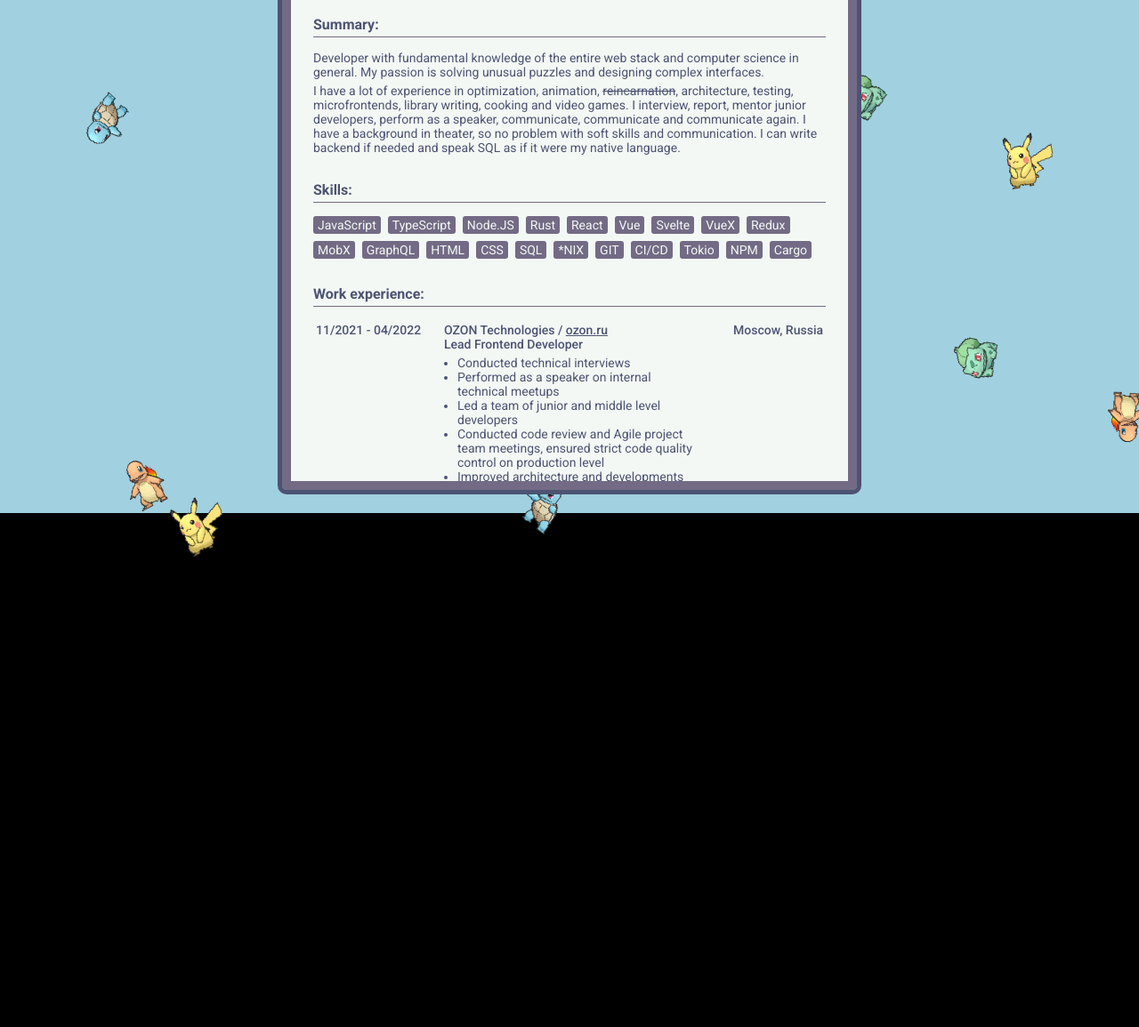
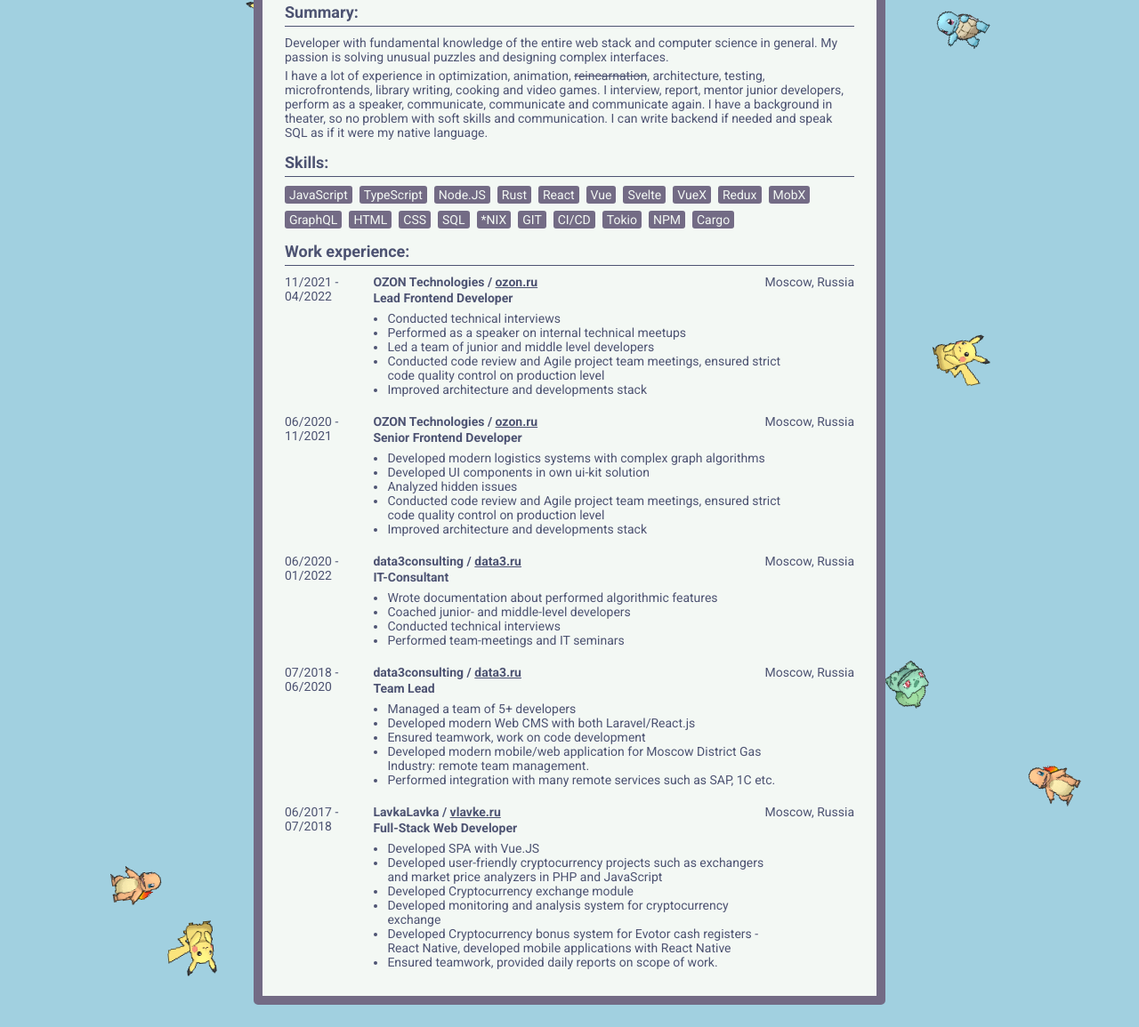
Before and after one commit to rzru/rzru.github.io, a Svelte app: page /cv in a window 1280 px wide. Shown: the part 223-1378 px from the top of the page at 89% size. Before the commit the page ends 851 px from the top, so only its background shows below. Built offline with nearby package versions, Linux system fonts and the light colour scheme.

Commit message:
:sparkles: :recycle: rewrote CV with mobile-first, added print

```diff
--- /dev/null
+++ b/src/lib/components/experience-table.svelte
@@ -0,0 +1,97 @@
+<script lang="ts">
+	interface Dates {
+		start: string;
+		end: string;
+	}
+
+	interface ExperienceRow {
+		dates: Dates;
+		name: string;
+		place: string;
+		position: string;
+		website: string;
+		achievements: string[];
+	}
+
+	export let experience: ExperienceRow[];
+</script>
+
+<div class="experience">
+	{#each experience as { dates, name, place, position, website, achievements }}
+		<div class="row">
+			<div class="dates">{dates.start} - {dates.end}</div>
+			<div class="info">
+				<div class="lead">
+					<div>
+						<b class="lead-text">
+							{name} / <a href={website} target="_blank">{website}</a>
+						</b>
+						<b class="lead-text">{position}</b>
+					</div>
+					<div>{place}</div>
+				</div>
+				<ul class="achievements">
+					{#each achievements as achievement}
+						<li>{achievement}</li>
+					{/each}
+				</ul>
+			</div>
+		</div>
+	{/each}
+</div>
+
+<style>
+	.experience {
+		display: flex;
+		flex-direction: column;
+		gap: 15px;
+	}
+
+	.achievements {
+		margin: 0;
+		padding: 5px 16px;
+	}
+
+	.row {
+		display: flex;
+		flex-direction: column;
+		gap: 4px;
+	}
+
+	.lead-text {
+		display: block;
+		margin-bottom: 2px;
+	}
+
+	.lead {
+		display: flex;
+		flex-direction: column;
+	}
+
+	a {
+		color: var(--select-outline);
+	}
+
+	@media (min-width: 600px), print {
+		.row {
+			flex-direction: row;
+		}
+
+		.dates {
+			width: 15%;
+		}
+
+		.info {
+			width: 85%;
+		}
+
+		.lead {
+			flex-direction: row;
+			justify-content: space-between;
+		}
+
+		.achievements {
+			width: 82%;
+		}
+	}
+</style>
--- a/src/routes/cv.svelte
+++ b/src/routes/cv.svelte
@@ -1,5 +1,6 @@
 <script lang="ts">
 	import { browser } from '$app/env';
+	import ExperienceTable from '$lib/components/experience-table.svelte';
 	import { randomIntegerInRange } from '$lib/utils';
 
 	interface Pokemon {
@@ -34,35 +35,98 @@
 		'Cargo'
 	];
 	const gifs = ['bulbasaur.gif', 'charmander.gif', 'eevee.gif', 'squirtle.gif', 'pikachu.gif'];
+	const experience = [
+		{
+			dates: {
+				start: '11/2021',
+				end: '04/2022'
+			},
+			name: 'OZON Technologies',
+			place: 'Moscow, Russia',
+			position: 'Lead Frontend Developer',
+			website: 'ozon.ru',
+			achievements: [
+				'Conducted technical interviews',
+				'Performed as a speaker on internal technical meetups',
+				'Led a team of junior and middle level developers',
+				'Conducted code review and Agile project team meetings, ensured strict code quality control on production level',
+				'Improved architecture and developments stack'
+			]
+		},
+		{
+			dates: {
+				start: '06/2020',
+				end: '11/2021'
+			},
+			name: 'OZON Technologies',
+			place: 'Moscow, Russia',
+			position: 'Senior Frontend Developer',
+			website: 'ozon.ru',
+			achievements: [
+				'Developed modern logistics systems with complex graph algorithms',
+				'Developed UI components in own ui-kit solution',
+				'Analyzed hidden issues',
+				'Conducted code review and Agile project team meetings, ensured strict code quality control on production level',
+				'Improved architecture and developments stack'
+			]
+		},
+		{
+			dates: {
+				start: '06/2020',
+				end: '01/2022'
+			},
+			name: 'data3consulting',
+			place: 'Moscow, Russia',
+			position: 'IT-Consultant',
+			website: 'data3.ru',
+			achievements: [
+				'Wrote documentation about performed algorithmic features',
+				'Coached junior- and middle-level developers',
+				'Conducted technical interviews',
+				'Performed team-meetings and IT seminars'
+			]
+		},
+		{
+			dates: {
+				start: '07/2018',
+				end: '06/2020'
+			},
+			name: 'data3consulting',
+			place: 'Moscow, Russia',
+			position: 'Team Lead',
+			website: 'data3.ru',
+			achievements: [
+				'Managed a team of 5+ developers',
+				'Developed modern Web CMS with both Laravel/React.js',
+				'Ensured teamwork, work on code development',
+				'Developed modern mobile/web application for Moscow District Gas Industry: remote team management.',
+				'Performed integration with many remote services such as SAP, 1C etc.'
+			]
+		},
+		{
+			dates: {
+				start: '06/2017',
+				end: '07/2018'
+			},
+			name: 'LavkaLavka',
+			place: 'Moscow, Russia',
+			position: 'Full-Stack Web Developer',
+			website: 'vlavke.ru',
+			achievements: [
+				'Developed SPA with Vue.JS',
+				'Developed user-friendly cryptocurrency projects such as exchangers and market price analyzers in PHP and JavaScript',
+				'Developed Cryptocurrency exchange module',
+				'Developed monitoring and analysis system for cryptocurrency exchange',
+				'Developed Cryptocurrency bonus system for Evotor cash registers - React Native, developed mobile applications with React Native',
+				'Ensured teamwork, provided daily reports on scope of work.'
+			]
+		}
+	];
 	const interval = 300;
-	const onScroll = () => {
-		const delta = container.scrollTop - lastScrollTop;
-		let newPokemonList = pokemonList.map((pokemon) => {
-			let y = pokemon.y + delta / 2;
-
-			while (y < 0) {
-				y += document.body.offsetHeight;
-			}
-
-			while (y > document.body.offsetHeight) {
-				y -= document.body.offsetHeight;
-			}
-
-			return {
-				...pokemon,
-				y
-			};
-		});
-		requestAnimationFrame(() => {
-			pokemonList = newPokemonList;
-		});
-		lastScrollTop = container.scrollTop;
-	};
+	const gifHypotenuse = 85;
 
 	let maxPokemon = 120;
 	let pokemonList: Pokemon[] = [];
-	let container: HTMLDivElement;
-	let lastScrollTop = 0;
 	let id = 1;
 
 	if (browser) {
@@ -76,8 +140,8 @@
 				{
 					id,
 					gif: gifs[randomIntegerInRange(0, gifs.length - 1)],
-					x: randomIntegerInRange(0, document.body.offsetWidth),
-					y: randomIntegerInRange(0, document.body.offsetHeight),
+					x: randomIntegerInRange(0, document.body.scrollWidth - gifHypotenuse),
+					y: randomIntegerInRange(0, document.body.scrollHeight - gifHypotenuse),
 					spintime: randomIntegerInRange(200, 2000),
 					invertRotation: Math.random() < 0.5
 				}
@@ -85,12 +149,23 @@
 			id = id === maxPokemon ? 1 : id + 1;
 		}, interval);
 	}
+
+	$: isMobile = browser && 'ontouchstart' in window;
 </script>
 
+<svelte:head>
+	<title>CV | Vladimir Polovtsev</title>
+</svelte:head>
+
 <div class="layout">
-	<div bind:this={container} class="container" on:scroll={onScroll}>
+	<div class="container">
 		<div class="header">
 			<div class="header-text">
+				{#if !isMobile}
+					<h3>
+						<div class="download" on:click={() => window.print()}>Print CV / Download as PDF</div>
+					</h3>
+				{/if}
 				<h1>Vladimir Polovtsev (rzru)</h1>
 				<h2>Lead Frontend Developer / Middle Rust Developer</h2>
 				<h3><b>Languages:</b> English: B2, German: A1, Russian: C2</h3>
@@ -103,133 +178,41 @@
 			<img class="me" src="images/me.jpg" alt="it's me with a cat!" />
 		</div>
 		<div class="body">
-			<b>Summary:</b>
+			<div class="block">
+				<b class="block-header">Summary:</b>
 				<div class="profile">
 					<p>
 						Developer with fundamental knowledge of the entire web stack and computer science in
 						general. My passion is solving unusual puzzles and designing complex interfaces.
 					</p>
 					<p>
-					I have a lot of experience in optimization, animation, <s>reincarnation</s>, architecture,
-					testing, microfrontends, library writing, cooking and video games. I interview, report,
-					mentor junior developers, perform as a speaker, communicate, communicate and communicate
-					again. I have a background in theater, so no problem with soft skills and communication. I
-					can write backend if needed and speak SQL as if it were my native language.
+						I have a lot of experience in optimization, animation, <s>reincarnation</s>,
+						architecture, testing, microfrontends, library writing, cooking and video games. I
+						interview, report, mentor junior developers, perform as a speaker, communicate,
+						communicate and communicate again. I have a background in theater, so no problem with
+						soft skills and communication. I can write backend if needed and speak SQL as if it were
+						my native language.
 					</p>
 				</div>
-			<b>Skills:</b>
+			</div>
+			<div class="block">
+				<b class="block-header">Skills:</b>
 				<div class="skills">
 					{#each skills as skill}
 						<div class="skill">{skill}</div>
 					{/each}
 				</div>
-			<b>Work experience:</b>
-			<table class="experience">
-				<tr>
-					<td class="dates subheader">11/2021 - 04/2022</td>
-					<td>
-						<div class="subheader">
-							OZON Technologies / <a href="ozon.ru" target="_blank">ozon.ru</a>
 			</div>
-						<div class="subheader">Lead Frontend Developer</div>
-						<ul class="achievements">
-							<li>Conducted technical interviews</li>
-							<li>Performed as a speaker on internal technical meetups</li>
-							<li>Led a team of junior and middle level developers</li>
-							<li>
-								Conducted code review and Agile project team meetings, ensured strict code quality
-								control on production level
-							</li>
-							<li>Improved architecture and developments stack</li>
-						</ul>
-					</td>
-					<td class="place subheader">Moscow, Russia</td>
-				</tr>
-				<tr>
-					<td class="dates subheader">06/2020 - 11/2021</td>
-					<td>
-						<div class="subheader">
-							OZON Technologies / <a href="ozon.ru" target="_blank">ozon.ru</a>
-						</div>
-						<div class="subheader">Senior Frontend Developer</div>
-						<ul class="achievements">
-							<li>Developed modern logistics systems with complex graph algorithms</li>
-							<li>Developed UI components in own ui-kit solution</li>
-							<li>Analyzed hidden issues</li>
-							<li>
-								Conducted code review and Agile project team meetings, ensured strict code quality
-								control on production level
-							</li>
-							<li>Improved architecture and developments stack</li>
-						</ul>
-					</td>
-					<td class="place subheader">Moscow, Russia</td>
-				</tr>
-				<tr>
-					<td class="dates subheader">06/2020 - 01/2022</td>
-					<td>
-						<div class="subheader">
-							data3consulting / <a href="https://data3.ru/" target="_blank">data3.ru</a>
-						</div>
-						<div class="subheader">IT-Consultant</div>
-						<ul class="achievements">
-							<li>Wrote documentation about performed algorithmic features</li>
-							<li>Coached junior- and middle-level developers</li>
-							<li>Conducted technical interviews</li>
-							<li>Performed team-meetings and IT seminars</li>
-						</ul>
-					</td>
-					<td class="place subheader">Moscow, Russia</td>
-				</tr>
-				<tr>
-					<td class="dates subheader">07/2018 - 06/2020</td>
-					<td>
-						<div class="subheader">
-							data3consulting / <a href="https://data3.ru/" target="_blank">data3.ru</a>
-						</div>
-						<div class="subheader">Team Lead</div>
-						<ul class="achievements">
-							<li>Managed a team of 5+ developers</li>
-							<li>Developed modern Web CMS with both Laravel/React.js</li>
-							<li>Ensured teamwork, work on code development</li>
-							<li>
-								Developed modern mobile/web application for Moscow District Gas Industry: remote
-								team management.
-							</li>
-							<li>Performed integration with many remote services such as SAP, 1C etc.</li>
-						</ul>
-					</td>
-					<td class="place subheader">Moscow, Russia</td>
-				</tr>
-				<tr>
-					<td class="dates subheader">06/2017 - 06/2018</td>
-					<td>
-						<div class="subheader">
-							LavkaLavka / <a href="https://vlavke.ru/" target="_blank">vlavke.ru</a>
-						</div>
-						<div class="subheader">Fullstack Web Developer</div>
-						<ul class="achievements">
-							<li>Developed SPA with Vue.JS</li>
-							<li>
-								Developed user-friendly cryptocurrency projects such as exchangers and market price
-								analyzers in PHP и JavaScript
-							</li>
-							<li>Developed Cryptocurrency exchange module</li>
-							<li>Developed monitoring and analysis system for cryptocurrency exchange</li>
-							<li>
-								Developed Cryptocurrency bonus system for Evotor cash registers - React Native,
-								developed mobile applications with React Native
-							</li>
-							<li>Ensured teamwork, provided daily reports on scope of work.</li>
-						</ul>
-					</td>
-					<td class="place subheader">Moscow, Russia</td>
-				</tr>
-			</table>
+			<div class="block">
+				<b class="block-header">Work experience:</b>
+				<ExperienceTable {experience} />
 			</div>
 		</div>
+	</div>
+	<div>
 		{#each pokemonList as { gif, x, y, spintime, id, invertRotation } (id)}
 			<img
+				class="pokemon"
 				src="gifs/{gif}"
 				style="
                     position: absolute;
@@ -242,88 +225,88 @@
 			/>
 		{/each}
 	</div>
+</div>
 
 <style>
+	:global(body) {
+		background-color: var(--dialogue-border);
+	}
 	.layout {
 		width: 100%;
-		height: 100vh;
+		height: 100%;
 		background-color: var(--dialogue-border);
+		font-family: 'Roboto', sans-serif;
+		color: var(--select-outline);
 		display: flex;
 		justify-content: center;
-		gap: 20px;
-		overflow: hidden;
 	}
 
 	.container {
-		margin: 2% 0;
-		width: 45%;
+		margin: 5px;
+		width: 100%;
 		background-color: var(--dialogue-background);
 		padding: 25px;
 		font-size: 32px;
 		border: 10px solid var(--select-border);
-		outline: 5px solid var(--select-outline);
 		border-radius: 5px;
-		overflow-y: auto;
 		z-index: 1;
 		font-family: 'Roboto', sans-serif;
 		color: var(--select-outline);
 	}
 
-	img {
-		animation: spin linear infinite;
-	}
-
-	@keyframes spin {
-		100% {
-			transform: rotate(360deg);
-		}
-	}
-
-	h1 {
-		font-size: 28px;
-		margin: 0;
-		font-weight: normal;
-	}
-
-	h2 {
-		font-size: 18px;
-		margin: 0;
-		font-weight: normal;
-	}
-
-	h3 {
-		font-size: 14px;
-		margin: 0;
-		font-weight: normal;
-	}
-
 	.header {
 		display: flex;
-		justify-content: space-between;
-		padding-bottom: 15px;
+		flex-direction: column-reverse;
+		gap: 20px;
 	}
 
 	.me {
+		object-fit: cover;
 		width: 150px;
 		height: 150px;
-		object-fit: cover;
 	}
 
 	.header-text {
 		display: flex;
 		flex-direction: column;
 		gap: 5px;
-		justify-content: center;
 	}
 
-	.profile {
+	h1,
+	h2,
+	h3 {
+		margin: 0;
+		font-weight: normal;
+	}
+
+	h1 {
+		font-size: 22px;
+	}
+
+	h2 {
+		font-size: 18px;
+	}
+
+	h3 {
 		font-size: 14px;
+	}
+
+	a {
+		color: var(--select-outline);
+	}
+
+	.block {
 		padding-top: 15px;
-		padding-bottom: 15px;
-		display: flex;
-		flex-direction: column;
-		gap: 5px;
-		border-top: 1px solid var(--select-border);
+		font-size: 14px;
+	}
+
+	.block-header {
+		font-size: 18px;
+		display: block;
+		width: 100%;
+		border-bottom: 1px solid var(--select-outline);
+		padding-bottom: 5px;
+		margin-bottom: 10px;
 	}
 
 	p {
@@ -334,9 +317,6 @@
 		display: flex;
 		flex-wrap: wrap;
 		gap: 8px;
-		padding-bottom: 15px;
-		padding-top: 15px;
-		border-top: 1px solid var(--select-border);
 	}
 
 	.skill {
@@ -348,42 +328,72 @@
 		padding: 2px 5px;
 	}
 
-	a {
+	.profile {
+		display: flex;
+		flex-direction: column;
+		gap: 5px;
+	}
+
+	img {
+		animation: spin linear infinite;
+	}
+
+	.download {
+		text-decoration: underline;
+		cursor: pointer;
+		margin-bottom: 10px;
+	}
+
+	@keyframes spin {
+		100% {
+			transform: rotate(360deg);
+		}
+	}
+
+	@media (min-width: 600px) {
+		.container {
+			margin: 2%;
+			width: 80%;
+		}
+
+		.header {
+			flex-direction: row;
+			align-items: center;
+			justify-content: space-between;
+		}
+	}
+
+	@media (min-width: 1200px) {
+		.container {
+			width: 50%;
+		}
+	}
+
+	@media print {
+		.container {
+			border: none;
+			background-color: white;
+			padding: 0;
+			margin: 0;
+			width: 100%;
+		}
+
+		.pokemon {
+			display: none;
+		}
+
+		.header {
+			flex-direction: row;
+			align-items: center;
+			justify-content: space-between;
+		}
+
+		.skill {
 			color: var(--select-outline);
 		}
 
-	.body b {
-		font-size: 16px;
+		.download {
+			display: none;
 		}
-
-	.experience {
-		width: 100%;
-		font-size: 14px;
-		padding-bottom: 15px;
-		padding-top: 15px;
-		border-top: 1px solid var(--select-border);
-	}
-
-	.experience .dates,
-	.place {
-		width: 25%;
-	}
-
-	.place {
-		text-align: right;
-	}
-
-	td {
-		vertical-align: baseline;
-	}
-
-	.experience .achievements {
-		margin: 5px 0;
-		padding-inline-start: 15px;
-		padding-bottom: 5px;
-	}
-
-	.subheader {
-		font-weight: 500;
 	}
 </style>
--- a/src/routes/index.svelte
+++ b/src/routes/index.svelte
@@ -26,6 +26,10 @@
 	$: theme.volume(volumeOn ? volume : 0);
 </script>
 
+<svelte:head>
+	<title>Portfolio | Vladimir Polovtsev</title>
+</svelte:head>
+
 <main>
 	{#if started}
 		<Dialogue {onVolumeClick} {volumeOn} />
--- a/static/global.css
+++ b/static/global.css
@@ -13,8 +13,6 @@
 body {
     margin: 0;
     font-family: 'Pokemon Fire Red';
-    background-color: var(--black);
-    overflow: hidden;
 
     --gradient-start: #438d7b;
     --gradient-med-1: #4c9484;
```
Lines whose indentation alone changed are shown as unchanged.
